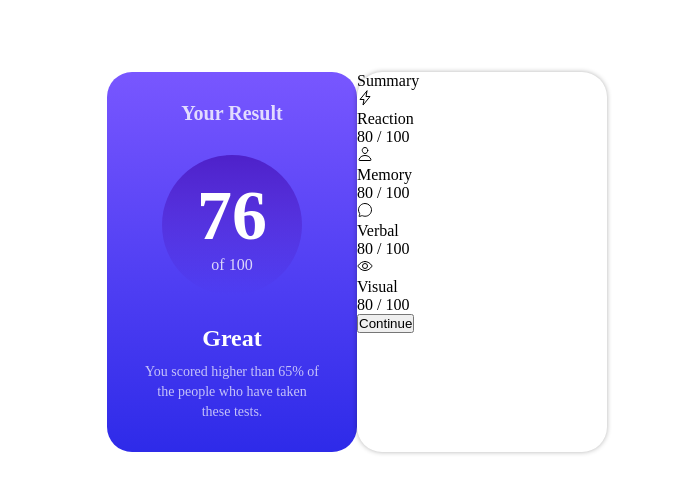
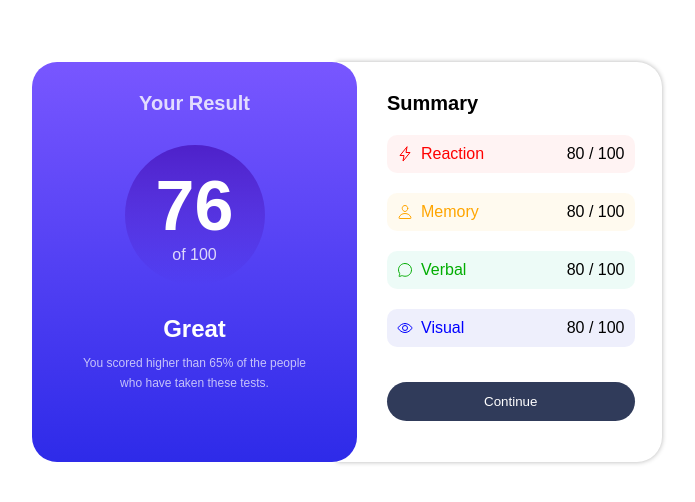
Before and after one commit to joaovxsantos/ResultSumary, a plain HTML site: page index.html in a window 1280 px wide. Shown: the part 138-640 px from the top of the page, without its empty margins (283-978 px from the left). Drawn offline with nearby package versions, Linux system fonts and the light colour scheme; a script that the page names is missing; a web font is replaced by a local one.

Commit message:
final commit

```diff
--- a/style.css
+++ b/style.css
@@ -1,7 +1,14 @@
+@import url("https://fonts.googleapis.com/css2?family=Sono:wght@400;700&display=swap");
+
 * {
   margin: 0;
   padding: 0;
   box-sizing: border-box;
+  font-family: "Sono", sans-serif;
+}
+
+:root {
+  --spacing: 30px;
 }
 
 body {
@@ -13,38 +20,37 @@ body {
 
 .container {
   display: flex;
-  width: 500px;
+  width: 650px;
 }
 
 .container .result {
   width: 50%;
-  height: 380px;
+  height: 400px;
   border-radius: 25px;
   background: linear-gradient(0deg, hsl(241, 81%, 54%), hsl(252, 100%, 67%));
   color: #fff;
   display: flex;
   flex-direction: column;
-  /* justify-content: space-evenly; */
-  /* gap: 60px; */
   align-items: center;
-  /* padding: 10px; */
+  position: relative;
+  z-index: 1;
 }
 
 .container .result h1 {
   font-size: 20px;
   opacity: 0.8;
-  margin-top: 30px;
+  margin-top: var(--spacing);
 }
 
 .value ~ div {
   text-align: center;
-  margin-top: 30px;
+  margin-top: var(--spacing);
 }
 
 .value ~ div p {
-  font-size: 14px;
+  font-size: 12px;
   opacity: 0.7;
-  width: 180px;
+  width: 230px;
   line-height: 20px;
   margin-top: 10px;
 }
@@ -62,7 +68,7 @@ body {
   border-radius: 50%;
   width: 140px;
   height: 140px;
-  margin-top: 30px;
+  margin-top: var(--spacing);
 }
 
 .value p {
@@ -76,7 +82,83 @@ body {
 
 .container .summary {
   width: 50%;
-  height: 380px;
-  border-radius: 25px;
+  height: 400px;
+  border-radius: 0px 25px 25px 0px;
   box-shadow: 0 0 5px rgba(0, 0, 0, 0.3);
+  padding: 0px 50px;
+  position: relative;
+  right: 20px;
 }
+
+.summary > p {
+  margin-top: 30px;
+  font-size: 20px;
+  font-weight: 600;
+}
+
+.summary .card {
+  width: 110%;
+  display: flex;
+  justify-content: space-between;
+  margin-top: 20px;
+  padding: 10px;
+  border-radius: 10px;
+}
+
+.card:nth-of-type(1) {
+  background: hsla(0, 100%, 67%, 0.07);
+}
+
+.card:nth-of-type(1) .content p,
+.card:nth-of-type(1) .content ion-icon {
+  color: #ff0000;
+}
+
+.card:nth-of-type(2) {
+  background: hsla(39, 100%, 56%, 0.07);
+}
+
+.card:nth-of-type(2) .content p,
+.card:nth-of-type(2) .content ion-icon {
+  color: orange;
+}
+
+.card:nth-of-type(3) {
+  background: hsla(166, 100%, 37%, 0.07);
+}
+
+.card:nth-of-type(3) .content p,
+.card:nth-of-type(3) .content ion-icon {
+  color: rgb(2, 173, 2);
+}
+
+.card:nth-of-type(4) {
+  background: hsla(234, 85%, 45%, 0.07);
+}
+
+.card:nth-of-type(4) .content p,
+.card:nth-of-type(4) .content ion-icon {
+  color: blue;
+}
+
+.card .content {
+  display: flex;
+  align-items: center;
+  gap: 8px;
+}
+
+.summary button {
+  margin-top: 35px;
+  width: 110%;
+  padding: 12px;
+  border-radius: 20px;
+  border: none;
+  outline: none;
+  background-color: hsl(224, 30%, 27%);
+  color: #fff;
+  cursor: pointer;
+}
+
+.summary button:hover {
+  background: linear-gradient(0deg, hsl(241, 81%, 54%), hsl(252, 100%, 6%));
+}
```
